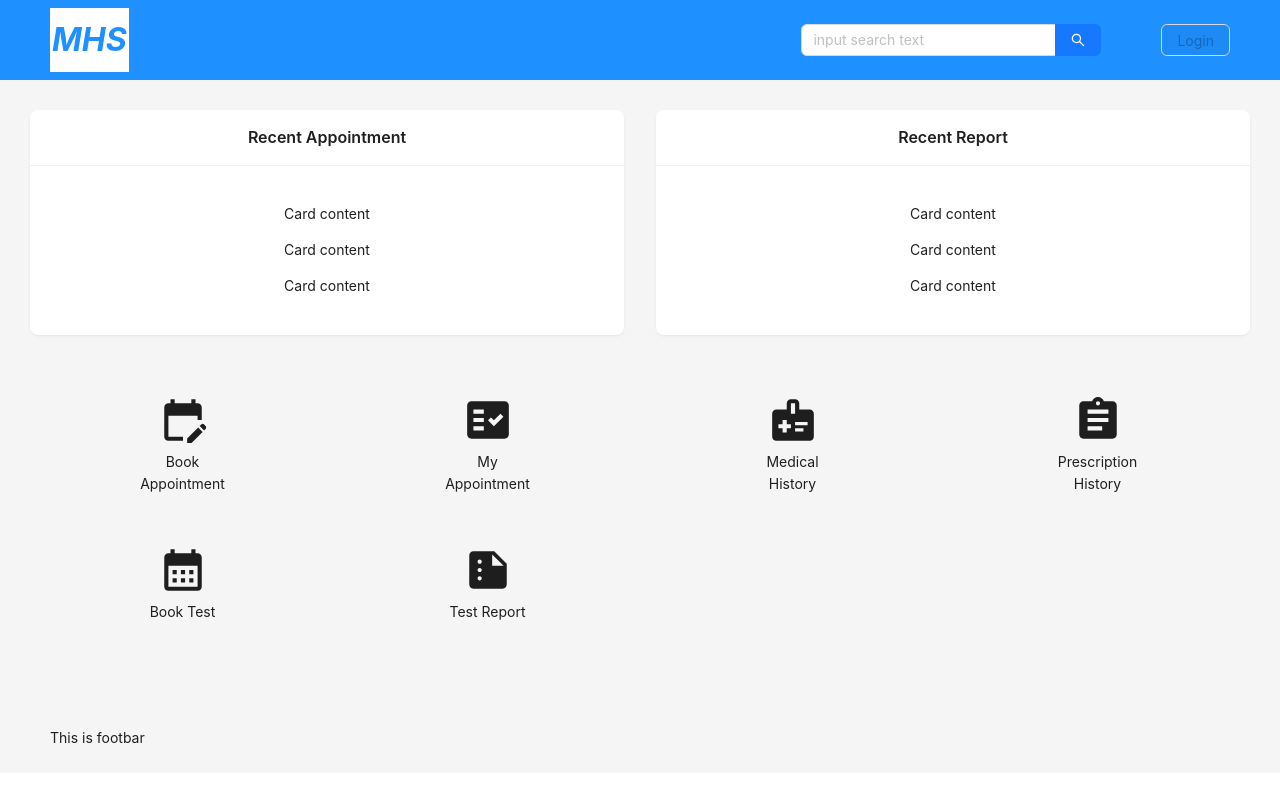
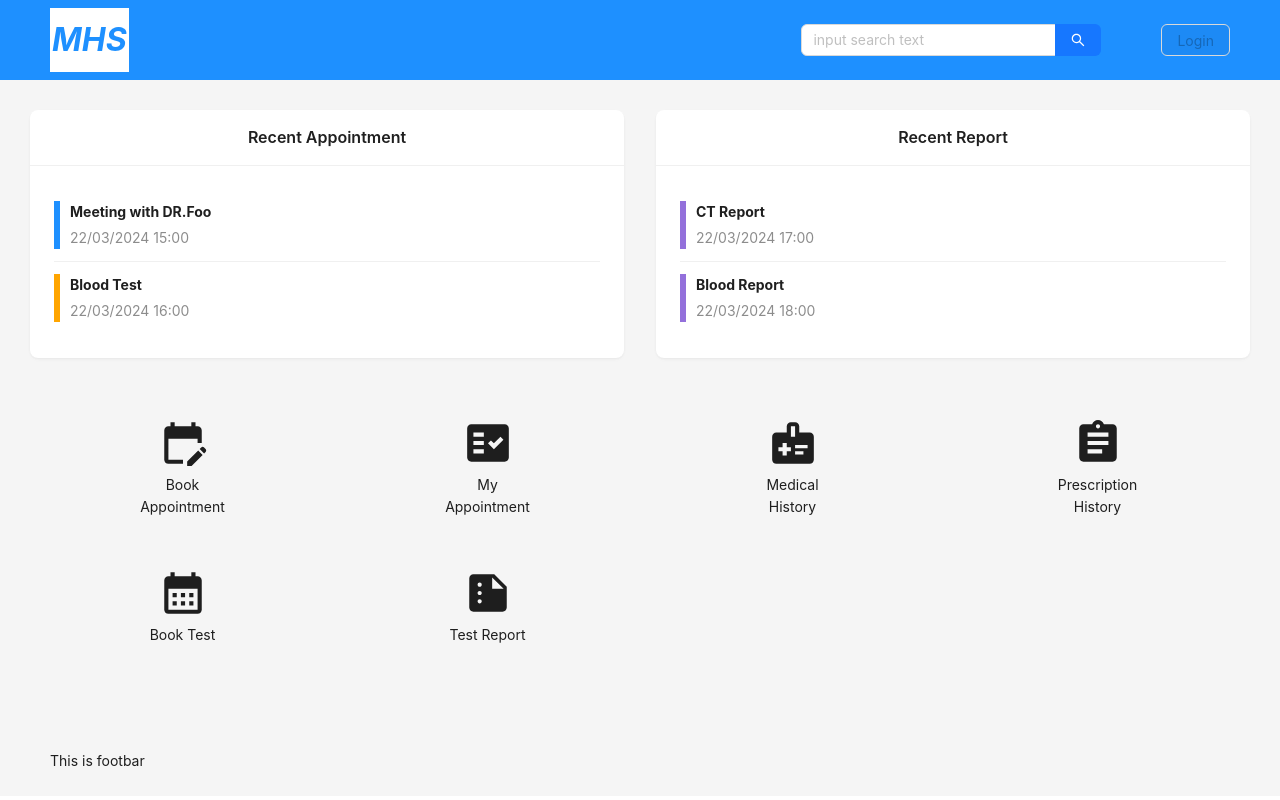
Before and after one commit to Gretycos/mhs-frontend, a React (Vite) app: page /user in a window 1280 px wide. Built offline with nearby package versions, Linux system fonts and the light colour scheme.

Commit message:
new features: 1. display item list in recent card on user's home page

```diff
--- a/src/component/RecentCard/RecentCard.jsx
+++ b/src/component/RecentCard/RecentCard.jsx
@@ -3,20 +3,76 @@
  * time: 20/03/2024 19:53
  */
 import "./RecentCard.less"
-import {Card} from "antd";
+import {Card, List} from "antd";
+import {useEffect, useState} from "react";
 
 const RecentCard = (props) => {
-    const {kind} = props
+    const {type} = props
+    const [dataList, setDataList] = useState([])
+
+    useEffect(() => {
+        // 获取数据
+        const appointmentList = [
+            {
+                kind: "clinic",
+                title: "Meeting with DR.Foo",
+                time: "22/03/2024 15:00",
+            },
+            {
+                kind: "test",
+                title: "Blood Test",
+                time: "22/03/2024 16:00",
+            },
+        ]
+
+        const reportList = [
+            {
+                title: "CT Report",
+                time: "22/03/2024 17:00",
+            },
+            {
+                title: "Blood Report",
+                time: "22/03/2024 18:00",
+            },
+        ]
+        if (type === 0) {
+            setDataList(appointmentList)
+        }else{
+            setDataList(reportList)
+        }
+    }, []);
 
     return (
         <Card
             className="recent-card"
-            title={kind === 0 ? "Recent Appointment" : "Recent Report"}
+            title={type === 0 ? "Recent Appointment" : "Recent Report"}
             bordered={false}
         >
-            <p>Card content</p>
-            <p>Card content</p>
-            <p>Card content</p>
+            {
+                dataList.length === 0?
+                    (
+                        <Card.Meta
+                            description={`No ${type===0? "appointments" : "reports"} in 30 days.`}
+                        />
+                    )
+                    :
+                    (
+                        <List
+                            itemLayout="horizontal"
+                            dataSource={dataList}
+                            renderItem={(item, index) => (
+                                <List.Item>
+                                    <List.Item.Meta
+                                        key={index}
+                                        className={`recent-card-item${item.kind ? (item.kind === "clinic" ? "-b" : "-o") : "-p"}`}
+                                        title={item.title}
+                                        description={item.time}
+                                    />
+                                </List.Item>
+                            )}
+                        />
+                    )
+            }
         </Card>
     )
 }
--- a/src/component/RecentCard/RecentCard.less
+++ b/src/component/RecentCard/RecentCard.less
@@ -2,7 +2,25 @@
  * author: Tsong
  * time: 20/03/2024 19:54
  */
-
+@import "@/common/style/custom-style.less";
 .recent-card{
   text-align: center;
+  .recent-card-item-b{
+    text-align: left;
+    padding: 0 10px 0 10px;
+    border-left: 6px solid;
+    border-color: @mhs-color;
+  }
+  .recent-card-item-o{
+    text-align: left;
+    padding: 0 10px 0 10px;
+    border-left: 6px solid;
+    border-color: orange;
+  }
+  .recent-card-item-p{
+    text-align: left;
+    padding: 0 10px 0 10px;
+    border-left: 6px solid;
+    border-color: mediumpurple;
+  }
 }
--- a/src/views/UserHome/UserHome.jsx
+++ b/src/views/UserHome/UserHome.jsx
@@ -99,10 +99,10 @@ const UserHome = () => {
                                 }}
                             >
                                 <Col span={12}>
-                                    <RecentCard kind={0}/>
+                                    <RecentCard type={0}/>
                                 </Col>
                                 <Col span={12}>
-                                    <RecentCard kind={1}/>
+                                    <RecentCard type={1}/>
                                 </Col>
                             </Row>
                         </div>
```
